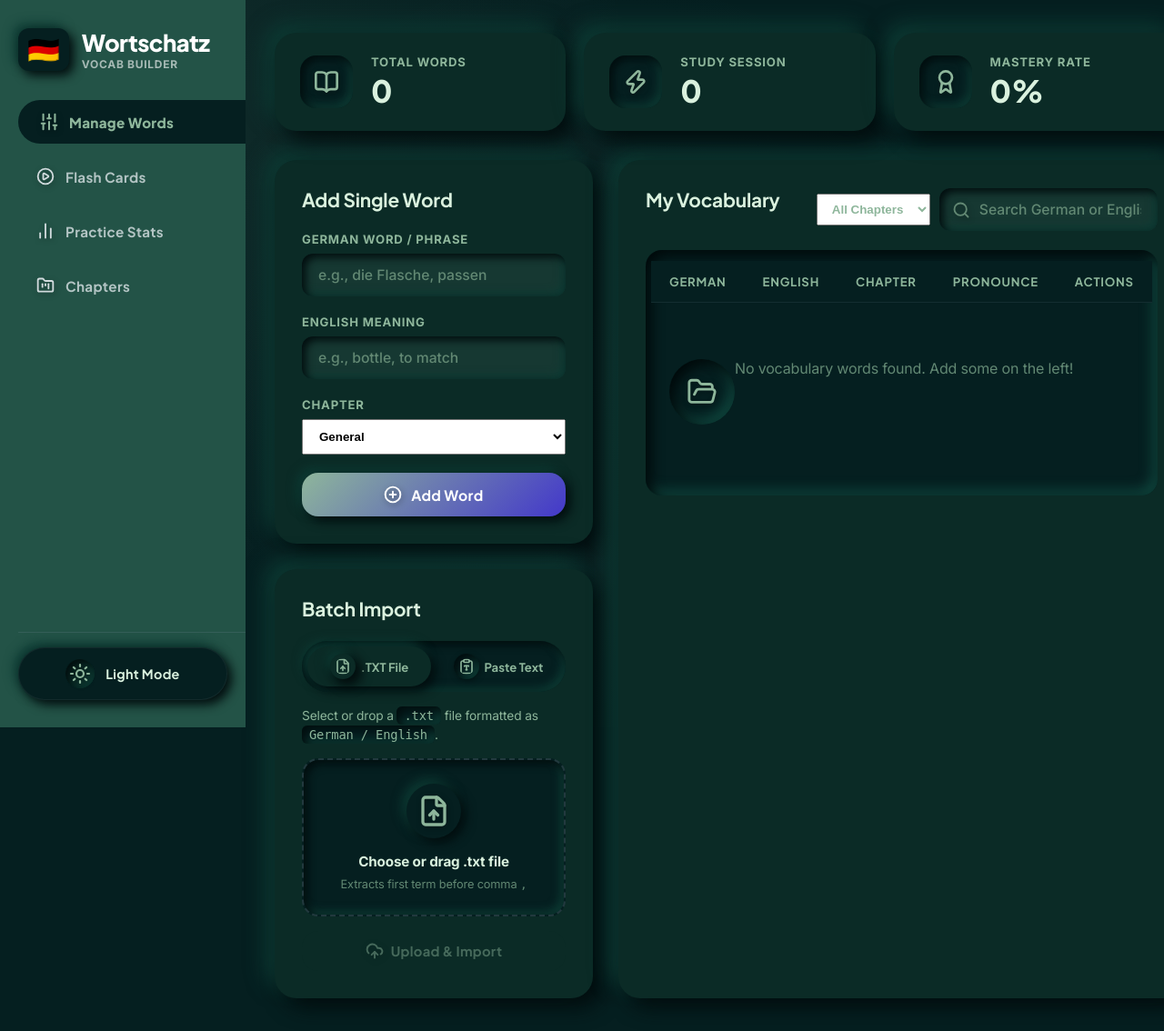
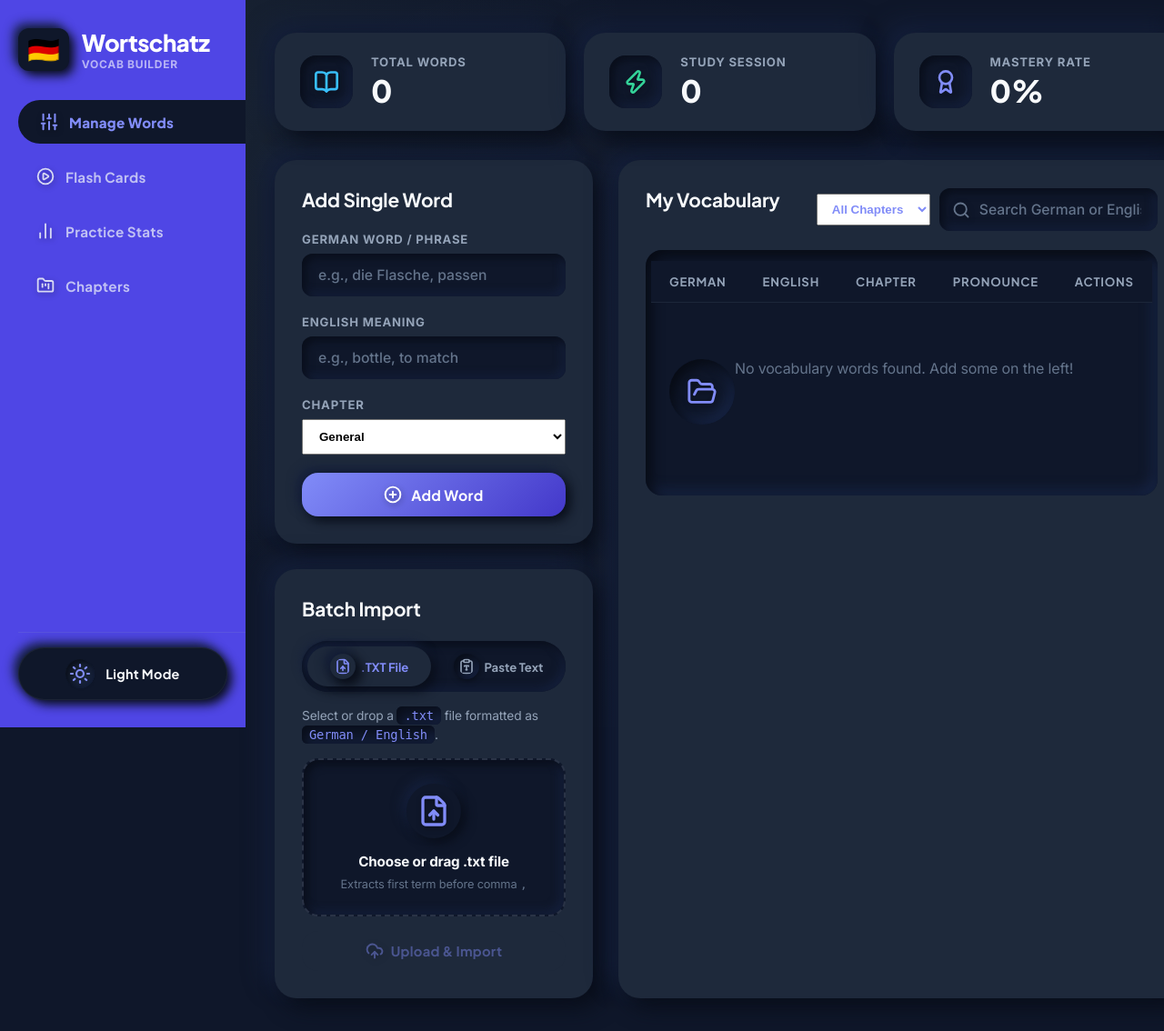
Before and after one commit to bad-vincen-zo/germantrial, a FastAPI app: page / in a window 1280 px wide; the page is wider, and only the part inside the window is pictured. Shown: that part at 91% size. Run offline with FastAPI, Linux system fonts and the light colour scheme; data comes from the database, SQL or seed files in the repository; data that the repository does not hold is empty.

Commit message:
Remove green color scheme and restore high-fashion Indigo-Purple and Slate Neumorphic design system

```diff
--- a/static/style.css
+++ b/static/style.css
@@ -3,39 +3,39 @@
    ========================================================================== */
 
 :root {
-    /* Color Palette - Forest Mint & Sage Palette from Swatch Image */
-    --bg-main: #051F20;        /* Deepest Forest Midnight */
-    --bg-card: #0B2B26;        /* Dark Emerald Card Base */
-    --bg-input: #163832;       /* Deep Sage Input Base */
+    /* Color Palette - Premium Slate & Indigo Neumorphic System */
+    --bg-main: #0f172a;        /* Dark Slate 900 */
+    --bg-card: #1e293b;        /* Dark Slate 800 Card Base */
+    --bg-input: #0f172a;       /* Deep Input Base */
 
     /* Dashboard Sidebar Color */
-    --dashboard-bg: #235347;    /* Forest Green Dashboard */
+    --dashboard-bg: #4f46e5;    /* Vibrant Indigo-Purple Dashboard */
 
     /* Neumorphic Soft UI Physics (Dark Mode) */
-    --neu-shadow-extruded: 10px 10px 22px #020d0e, -10px -10px 22px #0d3b34;
-    --neu-shadow-extruded-hover: 14px 14px 28px #01090a, -14px -14px 28px #0f453d;
-    --neu-shadow-extruded-sm: 5px 5px 12px #020d0e, -5px -5px 12px #0d3b34;
-    --neu-shadow-inset: inset 4px 4px 10px #020d0e, inset -4px -4px 10px #0d3b34;
-    --neu-shadow-inset-deep: inset 6px 6px 14px #01090a, inset -6px -6px 14px #0f453d;
-
-    /* Accent Colors - Forest Mint Swatch System */
-    --accent-primary: #8EB69B;   /* Soft Mint Green Accent */
-    --accent-primary-hover: #DAF1DE;
-    --accent-primary-gradient: linear-gradient(135deg, #235347 0%, #163832 100%);
-    --accent-secondary: #8EB69B; /* Soft Mint */
-    --accent-success: #8EB69B;   /* Mint Emerald */
-    --accent-warning: #8EB69B;   /* Mint Accent */
-    --accent-danger: #8EB69B;    /* Mint Accent */
+    --neu-shadow-extruded: 10px 10px 24px #090e1a, -10px -10px 24px #15203c;
+    --neu-shadow-extruded-hover: 14px 14px 30px #070b14, -14px -14px 30px #172444;
+    --neu-shadow-extruded-sm: 5px 5px 12px #090e1a, -5px -5px 12px #15203c;
+    --neu-shadow-inset: inset 4px 4px 10px #090e1a, inset -4px -4px 10px #15203c;
+    --neu-shadow-inset-deep: inset 6px 6px 14px #070b14, inset -6px -6px 14px #172444;
+
+    /* Accent Colors - High-Fashion Indigo & Purple Palette */
+    --accent-primary: #818cf8;   /* Soft Indigo Accent */
+    --accent-primary-hover: #6366f1;
+    --accent-primary-gradient: linear-gradient(135deg, #6366f1 0%, #4f46e5 100%);
+    --accent-secondary: #38bdf8; /* Sky Blue Accent */
+    --accent-success: #34d399;   /* Mint Teal */
+    --accent-warning: #fbbf24;   /* Amber */
+    --accent-danger: #f87171;    /* Rose Red */
 
     /* Gender Color Coding */
-    --color-der: #8EB69B;        /* Mint Green */
-    --color-die: #DAF1DE;        /* Pale Mint */
-    --color-das: #235347;        /* Forest Green */
+    --color-der: #38bdf8;        /* Masculine Sky Blue */
+    --color-die: #f472b6;        /* Feminine Pink */
+    --color-das: #34d399;        /* Neuter Teal */
 
     /* Text Hierarchy */
-    --text-primary: #DAF1DE;     /* Pale Mint Light Text */
-    --text-secondary: #8EB69B;   /* Mint Accent Secondary Text */
-    --text-muted: #628873;       /* Muted Sage Text */
+    --text-primary: #f8fafc;     /* Clean Light Slate Text */
+    --text-secondary: #94a3b8;   /* Soft Slate Text */
+    --text-muted: #64748b;       /* Muted Text */
 
     /* Typography */
     --font-heading: 'Plus Jakarta Sans', 'Outfit', sans-serif;
@@ -414,7 +414,7 @@ i[data-lucide] {
 .sidebar-nav {
     width: 270px;
     min-width: 270px;
-    background: #235347;
+    background: #4f46e5;
     display: flex;
     flex-direction: column;
     padding: 30px 0 30px 20px;
```
Also changed, not shown: other parts of static/style.css (+15 -15 lines).
